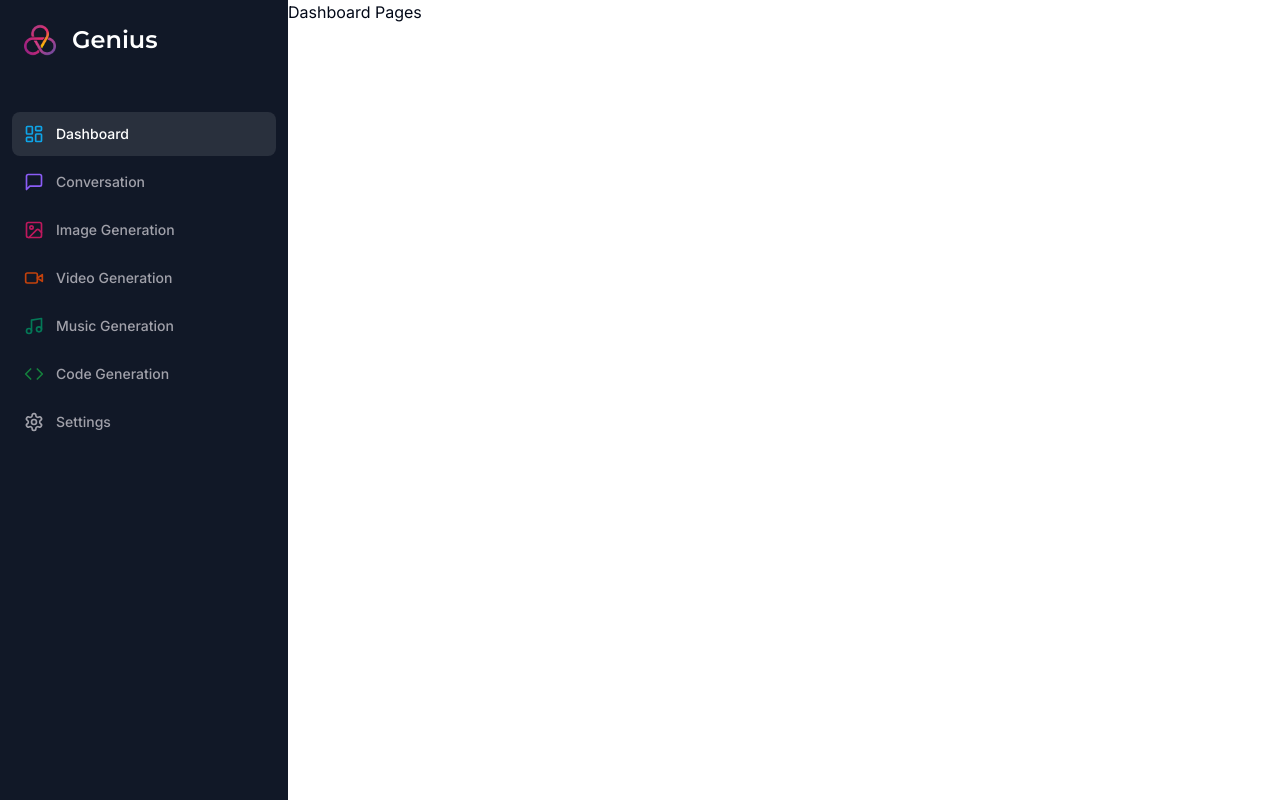
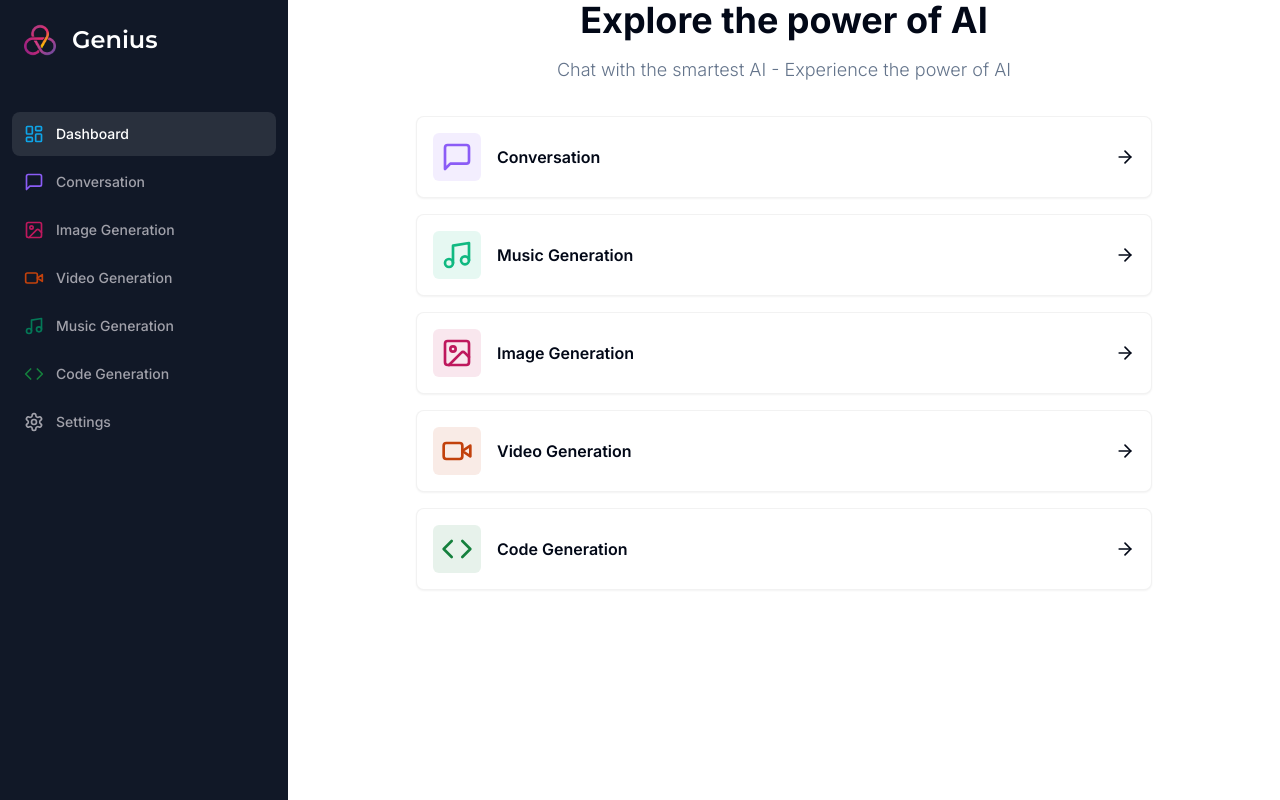
Before and after one commit to Bodhisatwa2002/ai-saas, a Next.js app: page /dashboard in a window 1280 px wide. Built offline with nearby package versions, Linux system fonts and the light colour scheme.

Commit message:
initial dashboard

```diff
--- a/app/(dashboard)/(routes)/dashboard/page.tsx
+++ b/app/(dashboard)/(routes)/dashboard/page.tsx
@@ -1,7 +1,82 @@
+"use client"
+
+import { ArrowRight, Code, ImageIcon, MessageSquare, Music, VideoIcon } from "lucide-react";
+import { useRouter } from "next/navigation";
+
+import { Card } from "@/components/ui/card";
+import { cn } from "@/lib/utils";
+
+const tools = [
+  {
+    label: "Conversation",
+    icon: MessageSquare,
+    color: "text-violet-500",
+    bgColor: "bg-violet-500/10",
+    href: "/conversation"
+
+  },
+  {
+    label: "Music Generation",
+    icon: Music,
+    color: "text-emerald-500",
+    bgColor: "bg-emerald-500/10",
+    href: "/music"
+
+  },
+  {
+    label: "Image Generation",
+    icon: ImageIcon,
+    color: "text-pink-700",
+    bgColor: "bg-pink-700/10",
+    href: "/image"
+  },
+  {
+    label: "Video Generation",
+    icon: VideoIcon,
+    color: "text-orange-700",
+    bgColor: "bg-orange-700/10",
+    href: "/conversation"
+  },
+  {
+    label: "Code Generation",
+    icon: Code,
+    color: "text-green-700",
+    bgColor: "bg-green-700/10",
+    href: "/conversation"
+  },
+]
+
 const DashboardPage = () => {
+  const router = useRouter();
     return (
       <div>
-        <p>Dashboard Pages</p>
+        <div className="mb-8 space-y-4">
+          <h2 className="text-2xl md:text-4xl font-bold text-center">
+            Explore the power of AI
+          </h2>
+          <p className="text-muted-foreground font-light text-sm md:text-lg text-center">
+            Chat with the smartest AI - Experience the power of AI
+          </p>
+        </div>
+        <div className="px-4 md:px-20 lg:px-32 space-y-4">
+          {tools.map((tool) => (
+            <Card
+            onClick={() => router.push(tool.href)}
+              key={tool.href}
+              className="p-4 border-black/5 flex items-center justify-between hover:shadow-md transition cursor-pointer"
+            >
+              <div className="flex items-center gap-x-4">
+                <div className={cn("p-2 w-fit rounded-md", tool.bgColor)}>
+                  <tool.icon className={cn("w-8 h-8", tool.color)} />
+                </div>
+                <div className="font-semibold">
+                  {tool.label}
+                </div>
+              </div>
+              <ArrowRight className="w-5 h-5"/>
+            </Card>
+          ))}
+        </div>
       </div>
     );
 }
--- /dev/null
+++ b/components/ui/card.tsx
@@ -0,0 +1,79 @@
+import * as React from "react"
+
+import { cn } from "@/lib/utils"
+
+const Card = React.forwardRef<
+  HTMLDivElement,
+  React.HTMLAttributes<HTMLDivElement>
+>(({ className, ...props }, ref) => (
+  <div
+    ref={ref}
+    className={cn(
+      "rounded-lg border bg-card text-card-foreground shadow-sm",
+      className
+    )}
+    {...props}
+  />
+))
+Card.displayName = "Card"
+
+const CardHeader = React.forwardRef<
+  HTMLDivElement,
+  React.HTMLAttributes<HTMLDivElement>
+>(({ className, ...props }, ref) => (
+  <div
+    ref={ref}
+    className={cn("flex flex-col space-y-1.5 p-6", className)}
+    {...props}
+  />
+))
+CardHeader.displayName = "CardHeader"
+
+const CardTitle = React.forwardRef<
+  HTMLParagraphElement,
+  React.HTMLAttributes<HTMLHeadingElement>
+>(({ className, ...props }, ref) => (
+  <h3
+    ref={ref}
+    className={cn(
+      "text-2xl font-semibold leading-none tracking-tight",
+      className
+    )}
+    {...props}
+  />
+))
+CardTitle.displayName = "CardTitle"
+
+const CardDescription = React.forwardRef<
+  HTMLParagraphElement,
+  React.HTMLAttributes<HTMLParagraphElement>
+>(({ className, ...props }, ref) => (
+  <p
+    ref={ref}
+    className={cn("text-sm text-muted-foreground", className)}
+    {...props}
+  />
+))
+CardDescription.displayName = "CardDescription"
+
+const CardContent = React.forwardRef<
+  HTMLDivElement,
+  React.HTMLAttributes<HTMLDivElement>
+>(({ className, ...props }, ref) => (
+  <div ref={ref} className={cn("p-6 pt-0", className)} {...props} />
+))
+CardContent.displayName = "CardContent"
+
+const CardFooter = React.forwardRef<
+  HTMLDivElement,
+  React.HTMLAttributes<HTMLDivElement>
+>(({ className, ...props }, ref) => (
+  <div
+    ref={ref}
+    className={cn("flex items-center p-6 pt-0", className)}
+    {...props}
+  />
+))
+CardFooter.displayName = "CardFooter"
+
+export { Card, CardHeader, CardFooter, CardTitle, CardDescription, CardContent }
```
